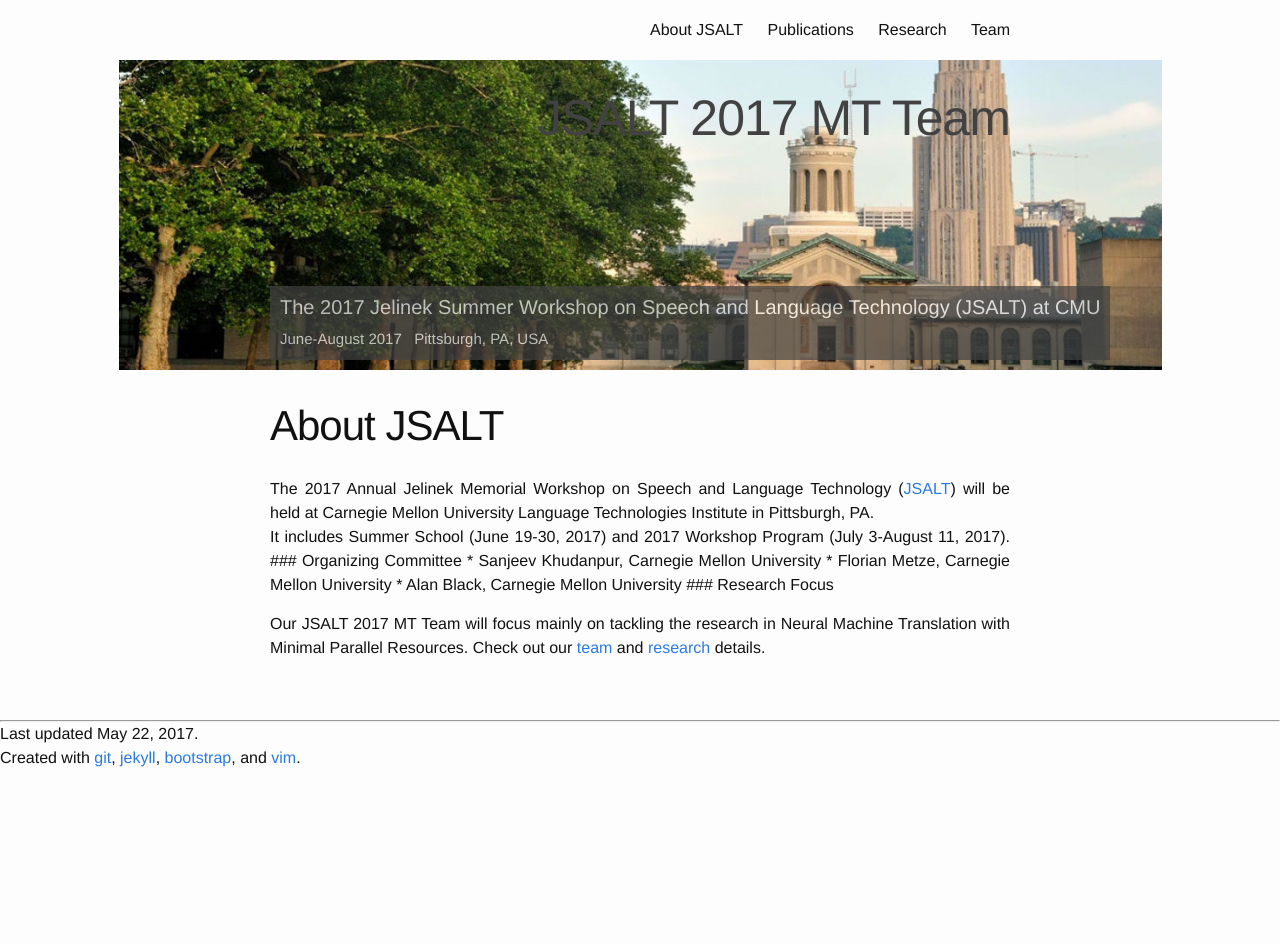
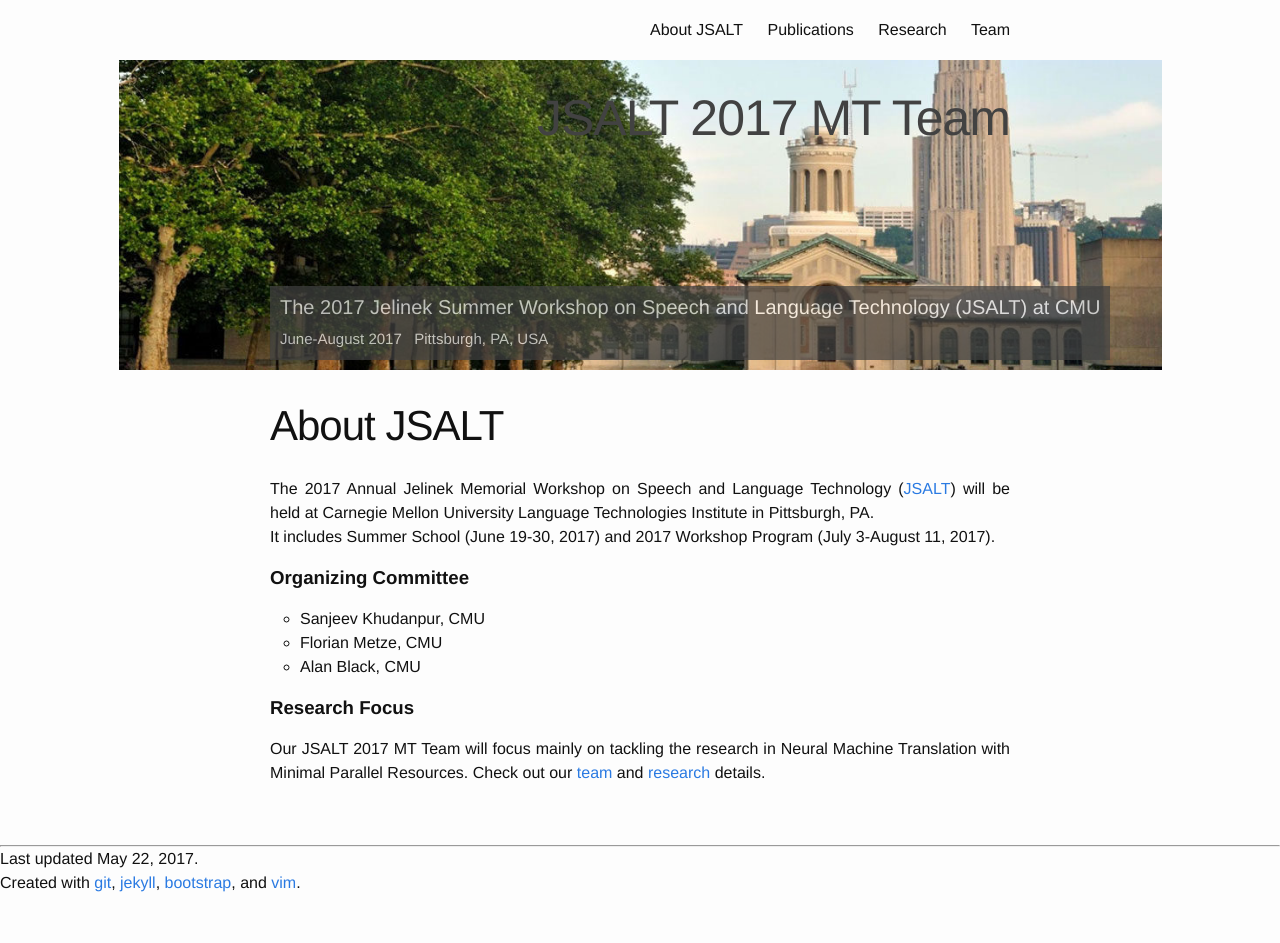
Before and after one commit to duyvuleo/ws17mt, a Jekyll site: the page built from index.md, in a window 1280 px wide. Built offline with Jekyll 4.4.1, drawn with Linux system fonts in a browser that asks for light colours; before the commit the page ends 900 px from its top, so only the background shows below that.

Commit message:
index.md

```diff
--- a/index.md
+++ b/index.md
@@ -2,15 +2,12 @@
 layout: page
 title: About JSALT
 ---
-
-<p style="text-align: justify;">The 2017 Annual Jelinek Memorial Workshop on Speech and Language Technology (<a href="https://www.lti.cs.cmu.edu/2017-jelinek-workshop">JSALT</a>) will be held at Carnegie Mellon University Language Technologies Institute in Pittsburgh, PA.<br />It includes Summer School (June 19-30, 2017) and 2017 Workshop Program (July 3-August 11, 2017).
-
-### Organizing Committee
-
-* Sanjeev Khudanpur, Carnegie Mellon University
-* Florian Metze, Carnegie Mellon University
-* Alan Black, Carnegie Mellon University
-
-### Research Focus
-
+<p style="text-align: justify;">The 2017 Annual Jelinek Memorial Workshop on Speech and Language Technology (<a href="https://www.lti.cs.cmu.edu/2017-jelinek-workshop">JSALT</a>) will be held at Carnegie Mellon University Language Technologies Institute in Pittsburgh, PA.<br />It includes Summer School (June 19-30, 2017) and 2017 Workshop Program (July 3-August 11, 2017).</p>
+<p style="text-align: justify;"><strong><span style="font-size: 14pt;">Organizing Committee</span></strong></p>
+<ul style="list-style-type: circle;">
+<li>Sanjeev Khudanpur, CMU</li>
+<li>Florian Metze, CMU</li>
+<li>Alan Black, CMU</li>
+</ul>
+<p><span style="font-size: 14pt;"><strong>Research Focus</strong></span></p>
 <p style="text-align: justify;">Our JSALT 2017 MT Team will focus mainly on tackling the research in Neural Machine Translation with Minimal Parallel Resources. Check out our <a href="https://duyvuleo.github.io/ws17mt/team.html">team</a> and <a href="https://duyvuleo.github.io/ws17mt/research.html">research</a> details.</p>
```
